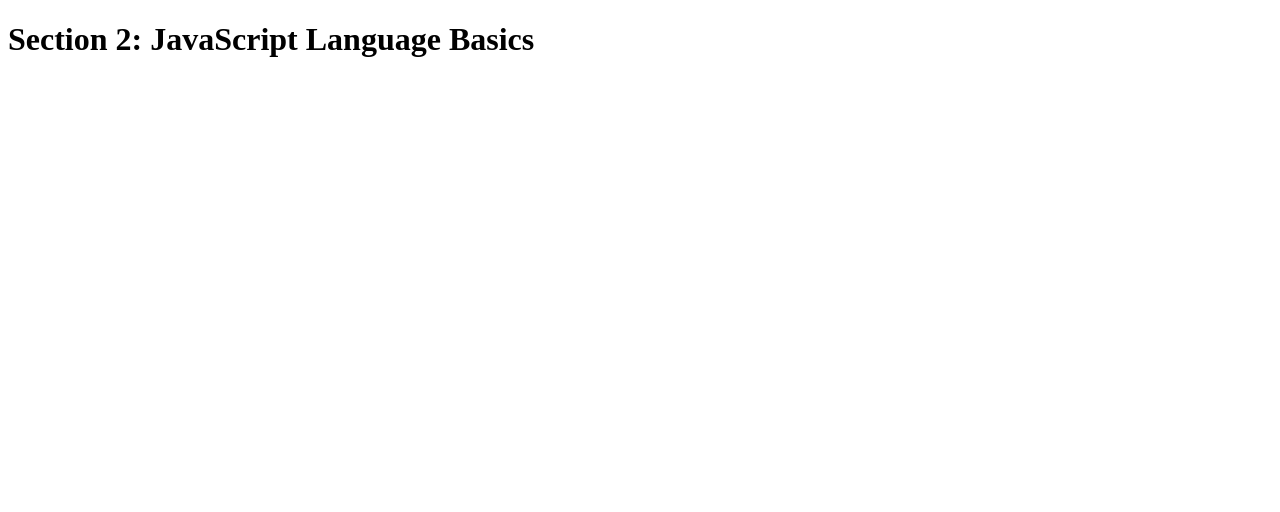
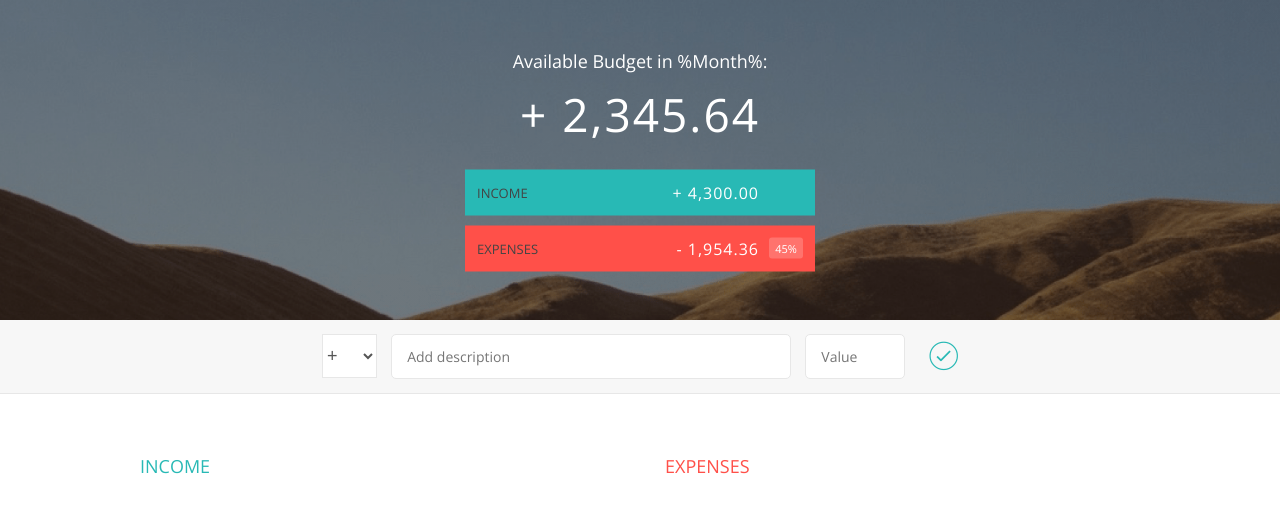
Before and after one commit to margleb/JS, a plain HTML site: page index.html in a window 1280 px wide. Drawn offline with nearby package versions, Linux system fonts and the light colour scheme.

Commit message:
Cтартовый шаблон для раздела из JS

```diff
--- a/index.html
+++ b/index.html
@@ -2,11 +2,122 @@
 <html lang="en">
     <head>
         <meta charset="UTF-8">
-        <title>Section 2: JavaScript Language Basics</title>
+        <link href="https://fonts.googleapis.com/css?family=Open+Sans:100,300,400,600" rel="stylesheet" type="text/css">
+        <link href="http://code.ionicframework.com/ionicons/2.0.1/css/ionicons.min.css" rel="stylesheet" type="text/css">
+        <link type="text/css" rel="stylesheet" href="style.css">
+        <title>Budgety</title>
     </head>
+    <body>
 
-    <body>
-        <h1>Section 2: JavaScript Language Basics</h1>
+        <div class="top">
+            <div class="budget">
+                <div class="budget__title">
+                    Available Budget in <span class="budget__title--month">%Month%</span>:
+                </div>
+
+                <div class="budget__value">+ 2,345.64</div>
+
+                <div class="budget__income clearfix">
+                    <div class="budget__income--text">Income</div>
+                    <div class="right">
+                        <div class="budget__income--value">+ 4,300.00</div>
+                        <div class="budget__income--percentage">&nbsp;</div>
+                    </div>
+                </div>
+
+                <div class="budget__expenses clearfix">
+                    <div class="budget__expenses--text">Expenses</div>
+                    <div class="right clearfix">
+                        <div class="budget__expenses--value">- 1,954.36</div>
+                        <div class="budget__expenses--percentage">45%</div>
+                    </div>
+                </div>
+            </div>
+        </div>
+
+
+
+        <div class="bottom">
+            <div class="add">
+                <div class="add__container">
+                    <select class="add__type">
+                        <option value="inc" selected>+</option>
+                        <option value="exp">-</option>
+                    </select>
+                    <input type="text" class="add__description" placeholder="Add description">
+                    <input type="number" class="add__value" placeholder="Value">
+                    <button class="add__btn"><i class="ion-ios-checkmark-outline"></i></button>
+                </div>
+            </div>
+
+            <div class="container clearfix">
+                <div class="income">
+                    <h2 class="icome__title">Income</h2>
+
+                    <div class="income__list">
+
+                        <!--
+                        <div class="item clearfix" id="income-0">
+                            <div class="item__description">Salary</div>
+                            <div class="right clearfix">
+                                <div class="item__value">+ 2,100.00</div>
+                                <div class="item__delete">
+                                    <button class="item__delete--btn"><i class="ion-ios-close-outline"></i></button>
+                                </div>
+                            </div>
+                        </div>
+
+                        <div class="item clearfix" id="income-1">
+                            <div class="item__description">Sold car</div>
+                            <div class="right clearfix">
+                                <div class="item__value">+ 1,500.00</div>
+                                <div class="item__delete">
+                                    <button class="item__delete--btn"><i class="ion-ios-close-outline"></i></button>
+                                </div>
+                            </div>
+                        </div>
+                        -->
+
+                    </div>
+                </div>
+
+
+
+                <div class="expenses">
+                    <h2 class="expenses__title">Expenses</h2>
+
+                    <div class="expenses__list">
+
+                        <!--
+                        <div class="item clearfix" id="expense-0">
+                            <div class="item__description">Apartment rent</div>
+                            <div class="right clearfix">
+                                <div class="item__value">- 900.00</div>
+                                <div class="item__percentage">21%</div>
+                                <div class="item__delete">
+                                    <button class="item__delete--btn"><i class="ion-ios-close-outline"></i></button>
+                                </div>
+                            </div>
+                        </div>
+                        <div class="item clearfix" id="expense-1">
+                            <div class="item__description">Grocery shopping</div>
+                            <div class="right clearfix">
+                                <div class="item__value">- 435.28</div>
+                                <div class="item__percentage">10%</div>
+                                <div class="item__delete">
+                                    <button class="item__delete--btn"><i class="ion-ios-close-outline"></i></button>
+                                </div>
+                            </div>
+                        </div>
+                        -->
+
+                    </div>
+                </div>
+            </div>
+
+
+        </div>
+
+        <script src="app.js"></script>
     </body>
-    <script src="script.js"></script>
 </html>
--- a/script.js
+++ b/script.js
@@ -1 +1,3 @@
-console.log('it works')
+@@ -1,1 +0,0 @@
+-console.log('Hello, world');
+\ No newline at end of file
--- /dev/null
+++ b/style.css
@@ -0,0 +1,277 @@
+/**********************************************
+*** GENERAL
+**********************************************/
+
+* {
+    margin: 0;
+    padding: 0;
+    box-sizing: border-box;
+}
+
+.clearfix::after {
+    content: "";
+    display: table;
+    clear: both;
+}
+
+body {
+    color: #555;
+    font-family: Open Sans;
+    font-size: 16px;
+    position: relative;
+    height: 100vh;
+    font-weight: 400;
+}
+
+.right { float: right; }
+.red { color: #FF5049 !important; }
+.red-focus:focus { border: 1px solid #FF5049 !important; }
+
+/**********************************************
+*** TOP PART
+**********************************************/
+
+.top {
+    height: 40vh;
+    background-image: linear-gradient(rgba(0, 0, 0, 0.35), rgba(0, 0, 0, 0.35)), url(back.png);
+    background-size: cover;
+    background-position: center;
+    position: relative;
+}
+
+.budget {
+    position: absolute;
+    width: 350px;
+    top: 50%;
+    left: 50%;
+    transform: translate(-50%, -50%);
+    color: #fff;
+}
+
+.budget__title {
+    font-size: 18px;
+    text-align: center;
+    margin-bottom: 10px;
+    font-weight: 300;
+}
+
+.budget__value {
+    font-weight: 300;
+    font-size: 46px;
+    text-align: center;
+    margin-bottom: 25px;
+    letter-spacing: 2px;
+}
+
+.budget__income,
+.budget__expenses {
+    padding: 12px;
+    text-transform: uppercase;
+}
+
+.budget__income {
+    margin-bottom: 10px;
+    background-color: #28B9B5;
+}
+
+.budget__expenses {
+    background-color: #FF5049;
+}
+
+.budget__income--text,
+.budget__expenses--text {
+    float: left;
+    font-size: 13px;
+    color: #444;
+    margin-top: 2px;
+}
+
+.budget__income--value,
+.budget__expenses--value {
+    letter-spacing: 1px;
+    float: left;
+}
+
+.budget__income--percentage,
+.budget__expenses--percentage {
+    float: left;
+    width: 34px;
+    font-size: 11px;
+    padding: 3px 0;
+    margin-left: 10px;
+}
+
+.budget__expenses--percentage {
+    background-color: rgba(255, 255, 255, 0.2);
+    text-align: center;
+    border-radius: 3px;
+}
+
+
+/**********************************************
+*** BOTTOM PART
+**********************************************/
+
+/***** FORM *****/
+.add {
+    padding: 14px;
+    border-bottom: 1px solid #e7e7e7;
+    background-color: #f7f7f7;
+}
+
+.add__container {
+    margin: 0 auto;
+    text-align: center;
+}
+
+.add__type {
+    width: 55px;
+    border: 1px solid #e7e7e7;
+    height: 44px;
+    font-size: 18px;
+    color: inherit;
+    background-color: #fff;
+    margin-right: 10px;
+    font-weight: 300;
+    transition: border 0.3s;
+}
+
+.add__description,
+.add__value {
+    border: 1px solid #e7e7e7;
+    background-color: #fff;
+    color: inherit;
+    font-family: inherit;
+    font-size: 14px;
+    padding: 12px 15px;
+    margin-right: 10px;
+    border-radius: 5px;
+    transition: border 0.3s;
+}
+
+.add__description { width: 400px;}
+.add__value { width: 100px;}
+
+.add__btn {
+    font-size: 35px;
+    background: none;
+    border: none;
+    color: #28B9B5;
+    cursor: pointer;
+    display: inline-block;
+    vertical-align: middle;
+    line-height: 1.1;
+    margin-left: 10px;
+}
+
+.add__btn:active { transform: translateY(2px); }
+
+.add__type:focus,
+.add__description:focus,
+.add__value:focus {
+    outline: none;
+    border: 1px solid #28B9B5;
+}
+
+.add__btn:focus { outline: none; }
+
+/***** LISTS *****/
+.container {
+    width: 1000px;
+    margin: 60px auto;
+}
+
+.income {
+    float: left;
+    width: 475px;
+    margin-right: 50px;
+}
+
+.expenses {
+    float: left;
+    width: 475px;
+}
+
+h2 {
+    text-transform: uppercase;
+    font-size: 18px;
+    font-weight: 400;
+    margin-bottom: 15px;
+}
+
+.icome__title { color: #28B9B5; }
+.expenses__title { color: #FF5049; }
+
+.item {
+    padding: 13px;
+    border-bottom: 1px solid #e7e7e7;
+}
+
+.item:first-child { border-top: 1px solid #e7e7e7; }
+.item:nth-child(even) { background-color: #f7f7f7; }
+
+.item__description {
+    float: left;
+}
+
+.item__value {
+    float: left;
+    transition: transform 0.3s;
+}
+
+.item__percentage {
+    float: left;
+    margin-left: 20px;
+    transition: transform 0.3s;
+    font-size: 11px;
+    background-color: #FFDAD9;
+    padding: 3px;
+    border-radius: 3px;
+    width: 32px;
+    text-align: center;
+}
+
+.income .item__value,
+.income .item__delete--btn {
+    color: #28B9B5;
+}
+
+.expenses .item__value,
+.expenses .item__percentage,
+.expenses .item__delete--btn {
+    color: #FF5049;
+}
+
+
+.item__delete {
+    float: left;
+}
+
+.item__delete--btn {
+    font-size: 22px;
+    background: none;
+    border: none;
+    cursor: pointer;
+    display: inline-block;
+    vertical-align: middle;
+    line-height: 1;
+    display: none;
+}
+
+.item__delete--btn:focus { outline: none; }
+.item__delete--btn:active { transform: translateY(2px); }
+
+.item:hover .item__delete--btn { display: block; }
+.item:hover .item__value { transform: translateX(-20px); }
+.item:hover .item__percentage { transform: translateX(-20px); }
+
+
+.unpaid {
+    background-color: #FFDAD9 !important;
+    cursor: pointer;
+    color: #FF5049;
+
+}
+
+.unpaid .item__percentage { box-shadow: 0 2px 6px 0 rgba(0, 0, 0, 0.1); }
+.unpaid:hover .item__description { font-weight: 900; }
```
Also changed, not shown: back.png (added).
